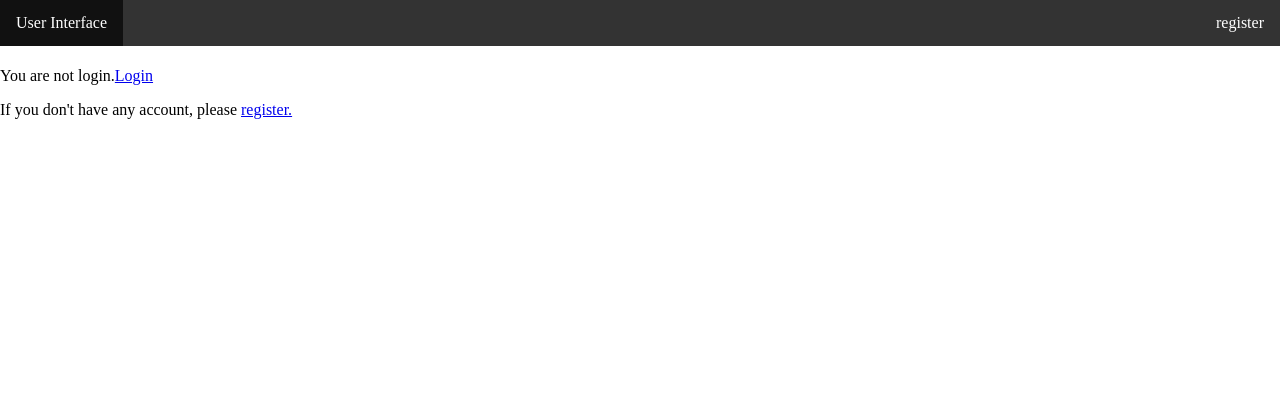
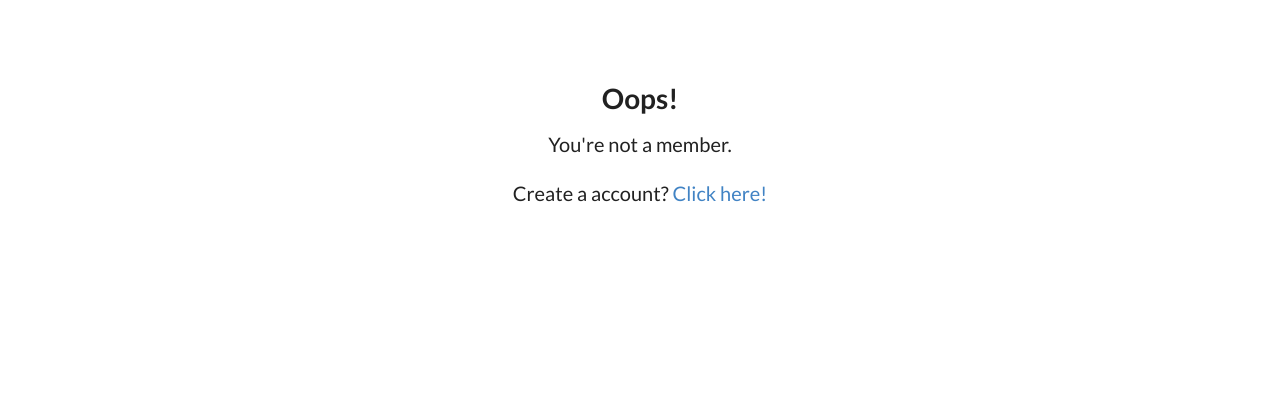
Before and after one commit to ray6/sdn, a Django app: page /index/ in a window 1280 px wide. Shown: the top 420 px of the page. Before the commit the page ends 119 px from the top, so only its background shows below. Run offline with Django 3.2, Linux system fonts and the light colour scheme.

Commit message:
index.html pretty

```diff
--- a/sdn_mysite/templates/index.html
+++ b/sdn_mysite/templates/index.html
@@ -1,67 +1,82 @@
+{% load static %}
 <!DOCTYPE html>
 <html>
 	<head>
 		<title>Index</title>
 		<meta charset="utf-8">
+		<link rel="stylesheet" type="text/css" href="{% static "./semantic.min.css" %}">
+
 	</head>
 	<style type="text/css">
-		body {
-			margin: 0;
+		body{
+			overflow: hidden;
 		}
-		ul.navbar {
+
+		ul {
 			position: fixed;
 			top: 0;
-			width: 100%;
 			padding: 0;
 			margin: 0;
+			width: 100%;
+			height: 51px;
 			background-color: #333;
 			list-style-type: none;
 			overflow: hidden;
-
 		}
-
-		ul.navbar li {
+		.main {
+			position: absolute;
 			float: left;
-    		/*border-left: 1px solid #bbb;
-    		border-right: 1px solid #bbb;*/
-
+			padding: 16px 21px;
+			text-align: center;
+			color: #fff;
+			font-size: 20px;
+			background-color:
 		}
-		ul.navbar li a {
+		li a {
+			float: right;
 			text-decoration: none;
+			display: block;
+			color: #fff;
 			text-align: center;
-			display: block;
-			padding: 14px 16px;
-			color: white;
-
+			padding: 16px 21px;
+			font-size: 20px;
 		}
-		.active:hover {
-    		background-color: #111;
+		li a:hover {
+			background-color: #ff9999;
+			color: #000;
+		}
+		.tblock {
+			margin-top: 80px
+		}
+		h1 {
+			text-align: center;
+		}
+		p {
+			text-align: center;
+			font-size: 20px;
 		}
 	</style>
 	<body>
-		<ul style="" class="navbar">
-  			<li><a class="active" href="#home">User Interface</a></li>
-  			{% if request.user.is_authenticated %}
-  				<li style="float: right;"><a href="/accounts/logout/"> Logout </a></li>
-  				<li style="float: right;" ><a class="user" href="#User">{{request.user}}</a></li>
-  			{% else %}
-  				<li style="float: right;"><a href="/accounts/register">register</a></li>
-  			{% endif %}
-		</ul>
-		<h2>User</h2>
+
 		{% if request.user.is_authenticated %}
-			<p>{{ request.user }} ~ You are login.
-			<a href="/accounts/logout/"> Logout </a>
-			</p>
-			<form action= "" method="post">{% csrf_token %}
 
-			<p> Your Mac Address : {{ mac }} </p>
+			<ul>
+				<li class="main">SDN Network</li>
+				<li><a href="/accounts/logout/">log out</a></li>
+			</ul>
+
+			<div class="tblock">
+				<h1>Welcome, {{ request.user }}</h1>
+				<p>Your MAC Address : {{ mac }}</p>
+			</div>
 
 		{% else %}
-			<p>You are not login.<a href="/accounts/login">Login</a></p>
-			<p>If you don't have any account, please <a href="/accounts/register">register.</a></p>
+			<div class="tblock">
+				<h1>Oops!</h1>
+				<p>You're not a member.</p>
+				<p>Create a account?  <a href="/accounts/register">Click here!</a></p>
+			</div>
 		{% endif %}
-
 
 	</body>
 </html>
```
Also changed, not shown: sdn_mysite/templates/login.html (+69 -7 lines), sdn_mysite/templates/logout.html (+29 -2 lines), sdn_mysite/templates/static/index.css (deleted, +0 -32 lines).
